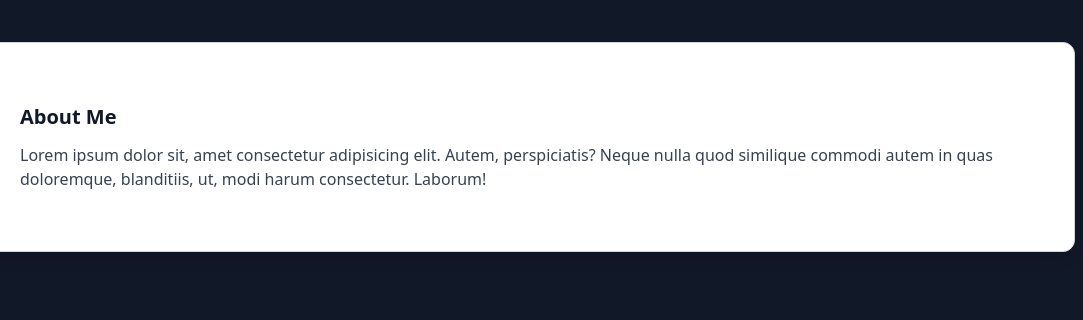
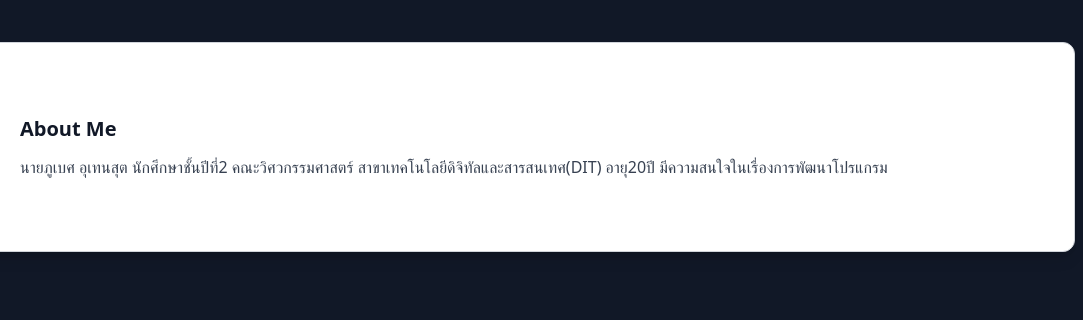
Before and after one commit to PoobetUTH/portfolio, a plain HTML site: page index.html in a window 1280 px wide. Shown: the part 195-515 px from the top of the page, 197-1280 px from the left. Drawn offline with nearby package versions, Linux system fonts and the light colour scheme.

Commit message:
ปรับข้อความตรงabout me

```diff
--- a/index.html
+++ b/index.html
@@ -58,9 +58,8 @@
                 class="w-32 h-32 md:w-40 md:h-40 rounded-full border-4 border-blue-600 object-cover">
             <div>
                 <h2 class="text-xl font-semibold text-gray-900">About Me</h2>
-                <p class="mt-3 text-gray-700">Lorem ipsum dolor sit, amet consectetur adipisicing elit. Autem,
-                    perspiciatis? Neque nulla quod similique commodi
-                    autem in quas doloremque, blanditiis, ut, modi harum consectetur. Laborum!
+                <p class="mt-3 text-gray-700">นายภูเบศ อุเทนสุต นักศึกษาชั้นปีที่2 คณะวิศวกรรมศาสตร์ สาขาเทคโนโลยีดิจิทัลและสารสนเทศ(DIT) อายุ20ปี
+                    มีความสนใจในเรื่องการพัฒนาโปรแกรม
                 </p>
             </div>
         </section>
```
